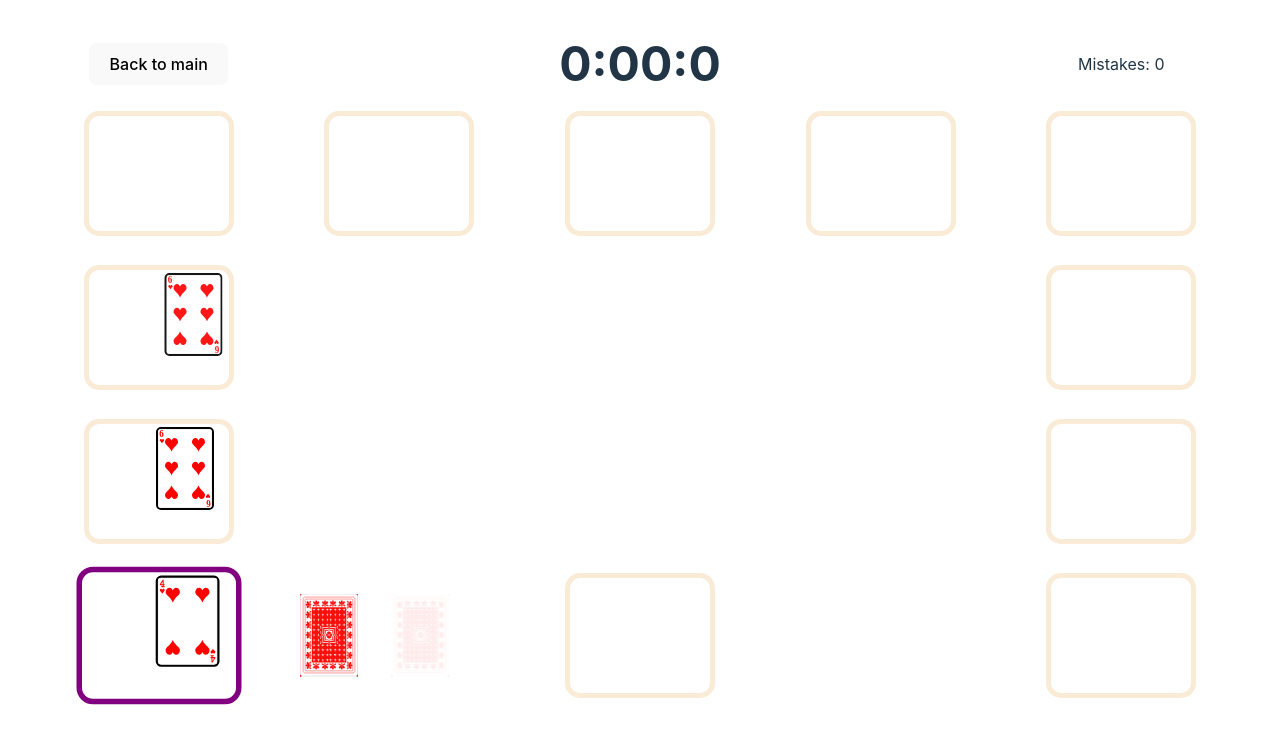
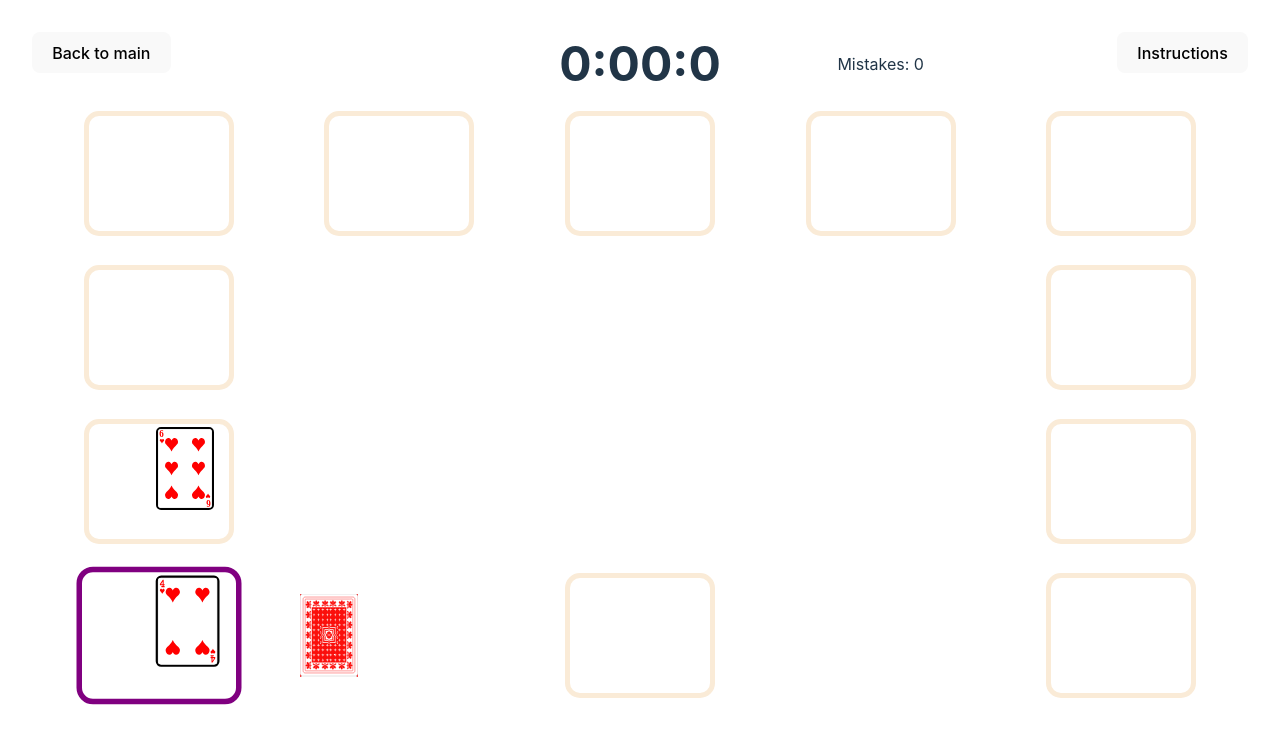
Before and after one commit to tthorin/blackjack_dealer_practice, a Vue app: page / in a window 1280 px wide. Both pictures are taken after a click on the button "11 hands + dealer practice". Shown: the top 744 px of the page. Built offline with nearby package versions, Linux system fonts and the light colour scheme.

Commit message:
update instructions

```diff
--- a/src/components/DealerOnly/DealerOnlyInstructions.vue
+++ b/src/components/DealerOnly/DealerOnlyInstructions.vue
@@ -3,7 +3,7 @@
 <template>
 <h1>Instructions</h1>
 		<p>The goal of this exercise is to practice quickly recognizing the value of the dealers hand.</p>
-		<p>The exercise is set up with a single deck of cards, with the tens, jacks, queens and kings removed.
+		<p>The exercise is set up with three decks of cards, with the tens, jacks, queens and kings removed.
 			 The exercise will continue until there are fewer than 10 cards left after completing a hand.</p>
 		<p>Click on the buttons to guess the total of the cards.</p>
 		<p>Click on the question mark to show or hide these instructions.</p>
--- a/src/components/ElevenHands/CardTable.vue
+++ b/src/components/ElevenHands/CardTable.vue
@@ -4,7 +4,8 @@ import { getShuffledCards } from '../../js/cards'
 import CardHand from './CardHand.vue';
 import ActiveHand from './ActiveHand.vue';
 import Timer from '../Timer.vue';
-import {updateBestTimes} from '../../js/bestTimes'
+import { updateBestTimes } from '../../js/bestTimes'
+import ElevenhandsInstructions from './ElevenHandsInstructions.vue'
 
 const props = defineProps({
 	display: String
@@ -25,6 +26,7 @@ const handEleven = ref([])
 const handDealer = ref([])
 const mistakes = ref(0);
 const timerShouldRun = ref(false)
+const showInstructions = ref(false)
 
 const handsStrings = ["hand-one", "hand-two", "hand-three", "hand-four", "hand-five", "hand-six", "hand-seven", "hand-eight", "hand-nine", "hand-ten", "hand-eleven", "hand-dealer", "card-shoe"]
 const hands = [handOne, handTwo, handThree, handFour, handFive, handSix, handSeven, handEight, handNine, handTen, handEleven, handDealer, cardShoe]
@@ -41,8 +43,9 @@ const backwards = ref(false)
 
 let beginOrReturnBtnMsg = ref("Begin")
 
-const dealCard = (i) => {
+const dealCard = async (i) => {
 	setTimeout(() => {
+		console.log("dealCard")
 		const card = cardShoe.value.pop()
 		card.hand = currentHand
 		hands[dealTo].value.push(card)
@@ -98,12 +101,12 @@ const handleBeginOrReturn = () => {
 
 
 
-onMounted(() => {
+onMounted(async () => {
 	const numberOfStartingCards = 23
-	const delayInMs = 1100
+	const delayInMs = 1500
 
 	for (let i = 0; i < numberOfStartingCards; i++) {
-		dealCard(delayInMs * i )
+		dealCard(delayInMs * i)
 	}
 
 	setTimeout(() => {
@@ -122,18 +125,23 @@ const getClassForHand = (hand, index) => {
 </script>
 
 <template>
-	<div class="card-table">
-		<button @click="emit('updateDisplay', 'main')" key="card-table-back-button">Back to main</button>
-		<Timer class="training-timer-container" :shouldRun="timerShouldRun" @timeAtStop="(time)=>updateBestTimes(time,mistakes,'ElevenHands')" key="card-table-timer" />
-			<p class="card-table-mistake-counter">Mistakes: {{mistakes}}</p>
-		<CardHand v-for="(hand, index) in hands" :hand="hand" :shoe="cardShoe" :key="`hand-${index}`"
-			:class="getClassForHand(hand, index)" />
-		<ActiveHand v-if="showActiveHand" :activeHand="activeHand" :backwards="backwards" class="active-hand"
-			@correctAnswer="handleCorrectAnswer" @madeMistake="()=>mistakes++" :key="`active-${handsStrings[handCounter]}`" />
-		<button v-if="showBeginButton" @click="handleBeginOrReturn" class="active-hand btn-big"
-			key="card-table-bgein-button">{{ beginOrReturnBtnMsg }}</button>
+	<button @click="emit('updateDisplay', 'main')" class="ct-back-to-main-btn" key="card-table-back-button">Back to main</button>
+	<button @click="showInstructions = !showInstructions" class="help-button"
+		key="card-table-instructions-button">{{ showInstructions ? "Back" : "Instructions" }}</button>
+	<div v-if="!showInstructions" class="card-table">
 
+			<Timer class="training-timer-container" :shouldRun="timerShouldRun"
+				@timeAtStop="(time) => updateBestTimes(time, mistakes, 'ElevenHands')" key="card-table-timer" />
+			<p class="card-table-mistake-counter">Mistakes: {{ mistakes }}</p>
+			<CardHand v-for="(hand, index) in hands" :hand="hand" :shoe="cardShoe" :key="`hand-${index}`"
+				:class="getClassForHand(hand, index)" />
+			<ActiveHand v-if="showActiveHand" :activeHand="activeHand" :backwards="backwards" class="active-hand"
+				@correctAnswer="handleCorrectAnswer" @madeMistake="() => mistakes++"
+				:key="`active-${handsStrings[handCounter]}`" />
+			<button v-if="showBeginButton" @click="handleBeginOrReturn" class="active-hand btn-big"
+				key="card-table-bgein-button">{{ beginOrReturnBtnMsg }}</button>
 	</div>
+	<ElevenhandsInstructions v-if="showInstructions" key="card-table-instructions" />
 </template>
 
 <style scoped>
@@ -148,7 +156,7 @@ const getClassForHand = (hand, index) => {
 	grid-template-columns: repeat(5, 1fr);
 	grid-template-rows: 4em repeat(4, 1fr);
 	grid-template-areas:
-		"btn-area . timer-area . mistake-counter"
+		"btn-area . timer-area mistake-counter help-button-area"
 		"hand-four hand-five hand-six hand-seven hand-eight"
 		"hand-three active-hand active-hand active-hand hand-nine"
 		"hand-two active-hand active-hand active-hand hand-ten"
@@ -156,9 +164,21 @@ const getClassForHand = (hand, index) => {
 	align-items: center;
 	justify-items: center;
 }
+
 .card-table-mistake-counter {
 	grid-area: mistake-counter;
 }
+.ct-back-to-main-btn{
+	position: absolute;
+	left: 2em;
+	z-index: 1;
+}
+.help-button {
+	position: absolute;
+	right: 2em;
+	z-index: 1;
+}
+
 .active-hand {
 	grid-area: active-hand;
 }
--- /dev/null
+++ b/src/components/ElevenHands/ElevenHandsInstructions.vue
@@ -0,0 +1,28 @@
+<script setup></script>
+
+<template>
+	<h1>Instructions</h1>
+	<h2>Phase 1:</h2>
+	<p>The goal of this exercise is to practice quickly recognizing the value
+		of of first the opening hand (including recognizing "soft" hands).
+		Then an additional card will be dealt, and this will prompt a new
+		answer for the total value of the hand. Then
+		the excercise will move on to the next hand.
+		Once all eleven hands are completed, phase two will begin.</p>
+	<h2>Phase 2:</h2>
+	<p>The beginning of phase two is indicated by the border around the answer
+		area turning green, from now on, the goal is to (starting with the last
+		hand dealt), to give the highest answer (under 21 if possible)
+		for the given hand. Phase 2 will continue with all the hands in order,
+		moving backwards. Once the final hand is
+		answered correctly, the exercise will conclude.</p>
+
+
+	<p>The exercise is set up with three deck of cards, with the tens, jacks, queens and kings removed.</p>
+	<p>Fill in the field(s) to give an answer.</p>
+	<p>Click on "Back" in the top right corner to go back to the exercise.</p>
+</template>
+
+<style scoped>
+
+</style>
```
